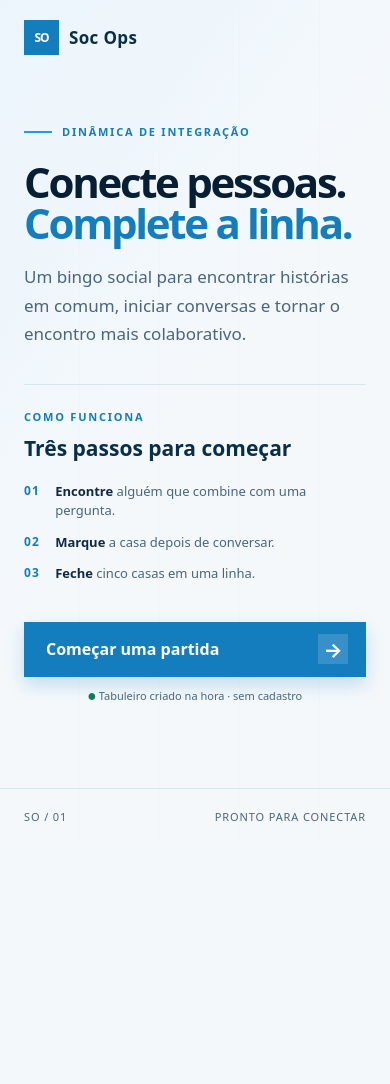
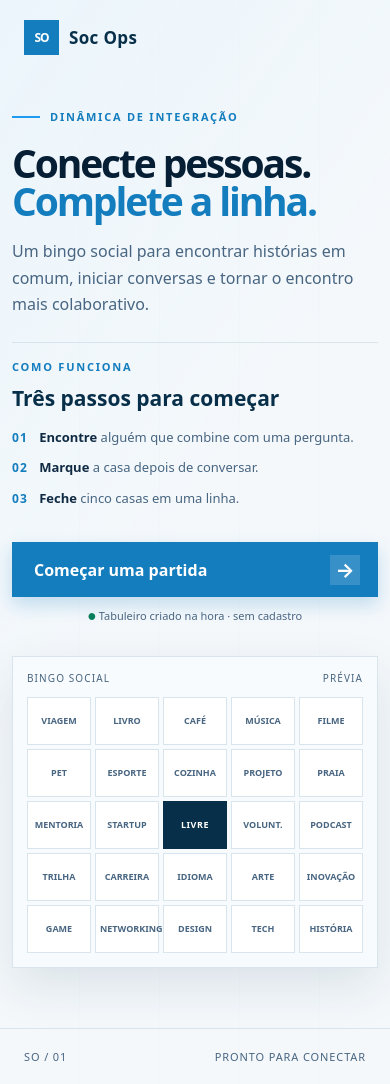
Before and after one commit to treinamentos-serpro/copilot-dev-days-ligiane-souza, a Spring Boot app: page / in a window 390 px wide. Before the commit the page ends 821 px from the top, so only its background shows below. Run offline with Spring Boot 4, Linux system fonts and the light colour scheme.

Commit message:
Refina lobby com layout editorial em duas colunas
Co-authored-by: ligiane <1353319+ligiane@users.noreply.github.com>

```diff
--- a/socops/src/main/resources/static/css/app.css
+++ b/socops/src/main/resources/static/css/app.css
@@ -47,24 +47,32 @@ body {
     .brand-mark { display: grid; place-items: center; width: 35px; height: 35px; color: white; background: var(--blue); font-size: 12px; font-weight: 700; letter-spacing: -.08em; }
     .brand-name { font-weight: 700; }
     .brand-context, .lobby-footer, .game-footer { color: var(--ink-soft); font-size: 11px; letter-spacing: .08em; text-transform: uppercase; }
-    .lobby-content { width: min(100% - 48px, 700px); margin: auto; padding: 48px 0 60px; animation: rise-in .65s ease both; }
+    .lobby-content { width: min(100% - 48px, 1080px); margin: auto; padding: 44px 0 60px; }
+    .lobby-editorial { display: grid; grid-template-columns: minmax(0, 1.05fr) minmax(0, .95fr); gap: clamp(30px, 5vw, 70px); align-items: center; }
+    .lobby-copy { animation: rise-in .6s ease both; }
     .eyebrow, .section-kicker { color: var(--blue); font-size: 11px; font-weight: 700; letter-spacing: .16em; text-transform: uppercase; }
     .eyebrow { display: flex; align-items: center; gap: 10px; }
     .eyebrow-line { width: 28px; height: 2px; background: var(--blue-bright); }
-    .lobby-content h1 { margin: 22px 0 20px; color: var(--navy-deep); font-size: clamp(42px, 7vw, 74px); line-height: .98; letter-spacing: -.055em; }
+    .lobby-content h1 { margin: 20px 0 18px; color: var(--navy-deep); font-size: clamp(40px, 6vw, 68px); line-height: .98; letter-spacing: -.055em; }
     .lobby-content h1 span { color: var(--blue); }
-    .lobby-lead { max-width: 510px; margin: 0 0 36px; color: var(--ink-soft); font-size: 17px; line-height: 1.65; }
-    .how-panel { max-width: 560px; padding: 24px 0 8px; border-top: 1px solid var(--line); }
-    .how-panel h2 { margin: 10px 0 20px; color: var(--navy); font-size: 21px; }
-    .steps-list { display: grid; grid-template-columns: repeat(3, 1fr); gap: 18px; margin: 0 0 30px; padding: 0; list-style: none; }
-    .steps-list li { display: flex; flex-direction: column; gap: 12px; color: var(--ink-soft); font-size: 13px; line-height: 1.5; }
+    .lobby-lead { max-width: 520px; margin: 0 0 28px; color: var(--ink-soft); font-size: 16px; line-height: 1.65; }
+    .how-panel { max-width: 520px; padding: 20px 0 8px; border-top: 1px solid var(--line); }
+    .how-panel h2 { margin: 10px 0 16px; color: var(--navy); font-size: 21px; }
+    .steps-list { display: grid; gap: 11px; margin: 0 0 26px; padding: 0; list-style: none; }
+    .steps-list li { display: grid; grid-template-columns: auto 1fr; align-items: baseline; gap: 14px; color: var(--ink-soft); font-size: 13px; line-height: 1.5; }
     .steps-list strong { color: var(--ink); }
     .step-number { color: var(--blue); font-size: 12px; font-weight: 700; letter-spacing: .1em; }
-    .primary-action { display: flex; align-items: center; justify-content: space-between; width: 100%; min-height: 55px; padding: 0 18px 0 22px; color: white; background: var(--blue); box-shadow: 0 8px 18px rgba(20, 125, 190, .22); font-weight: 700; text-align: left; transition: background .18s ease, transform .18s ease, box-shadow .18s ease; }
+    .primary-action { display: flex; align-items: center; justify-content: space-between; width: min(100%, 420px); min-height: 55px; padding: 0 18px 0 22px; color: white; background: var(--blue); box-shadow: 0 8px 18px rgba(20, 125, 190, .22); font-weight: 700; text-align: left; transition: background .18s ease, transform .18s ease, box-shadow .18s ease; }
     .primary-action:hover { background: var(--navy); box-shadow: 0 12px 24px rgba(8, 47, 73, .2); transform: translateY(-2px); }
     .action-arrow { display: grid; place-items: center; width: 30px; height: 30px; background: rgba(255,255,255,.15); font-size: 20px; }
-    .privacy-note { color: var(--ink-soft); font-size: 11px; text-align: center; }
+    .privacy-note { color: var(--ink-soft); font-size: 11px; text-align: left; }
     .privacy-note span { color: var(--success); font-size: 9px; }
+    .lobby-preview { animation: rise-in .6s ease .08s both; }
+    .preview-frame { padding: 18px; border: 1px solid var(--line); background: #f8fbfd; box-shadow: var(--shadow); }
+    .preview-heading { display: flex; justify-content: space-between; margin-bottom: 12px; color: var(--ink-soft); font-size: 10px; letter-spacing: .11em; text-transform: uppercase; }
+    .preview-grid { display: grid; grid-template-columns: repeat(5, minmax(0, 1fr)); gap: 6px; }
+    .preview-grid span { display: grid; place-items: center; min-height: clamp(38px, 5.2vw, 56px); padding: 6px 4px; color: var(--ink-soft); background: var(--surface); border: 1px solid var(--line); font-size: clamp(9px, 1vw, 11px); font-weight: 700; line-height: 1.2; text-transform: uppercase; text-align: center; }
+    .preview-grid .preview-free { color: white; background: var(--navy); border-color: var(--navy); letter-spacing: .06em; }
     .lobby-footer { margin-top: auto; border-top: 1px solid var(--line); }
 
     /* Active game */
@@ -119,9 +127,18 @@ body {
     @media (max-width: 620px) {
         .brand-bar, .lobby-footer { padding: 20px 24px; }
         .brand-context, .lobby-footer span:nth-child(2) { display: none; }
-        .lobby-content { padding-top: 42px; }
-        .steps-list { grid-template-columns: 1fr; gap: 12px; }
-        .steps-list li { flex-direction: row; gap: 15px; }
+        .lobby-content { width: min(100% - 24px, 1080px); padding-top: 34px; }
+        .lobby-editorial { grid-template-columns: 1fr; gap: 22px; }
+        .lobby-content h1 { font-size: clamp(34px, 10vw, 50px); }
+        .lobby-lead { margin-bottom: 24px; }
+        .how-panel { padding-top: 16px; }
+        .steps-list li { gap: 11px; }
+        .primary-action { width: 100%; }
+        .privacy-note { text-align: center; }
+        .lobby-preview { max-width: 460px; margin: 0 auto; }
+        .preview-frame { padding: 14px; }
+        .preview-grid { gap: 4px; }
+        .preview-grid span { min-height: 34px; font-size: 9px; }
         .game-header { min-height: 62px; }
         .game-header .brand-name { display: none; }
         .round-status { font-size: 0; }
@@ -136,6 +153,13 @@ body {
         .game-footer { padding-bottom: 16px; }
         .game-footer span:last-child { display: none; }
         .victory-dialog { padding: 26px; }
+    }
+
+    @media (prefers-reduced-motion: reduce) {
+        .lobby-copy,
+        .lobby-preview {
+            animation: none;
+        }
     }
 
 body {
--- a/socops/src/main/resources/templates/game.html
+++ b/socops/src/main/resources/templates/game.html
@@ -18,6 +18,8 @@
         <span class="brand-context">Encontro &middot; Social Bingo</span>
     </header>
     <main class="lobby-content">
+        <section class="lobby-editorial">
+            <div class="lobby-copy">
                 <div class="eyebrow"><span class="eyebrow-line"></span> Dinâmica de integração</div>
                 <h1>Conecte pessoas.<br/><span>Complete a linha.</span></h1>
                 <p class="lobby-lead">Um bingo social para encontrar histórias em comum, iniciar conversas e tornar o encontro mais colaborativo.</p>
@@ -34,6 +36,24 @@
 
                 <button onclick="launchGame()" class="primary-action" type="button"><span>Começar uma partida</span><span class="action-arrow" aria-hidden="true">&#8594;</span></button>
                 <p class="privacy-note"><span aria-hidden="true">&#9679;</span> Tabuleiro criado na hora &middot; sem cadastro</p>
+            </div>
+
+            <aside class="lobby-preview" aria-hidden="true">
+                <div class="preview-frame">
+                    <div class="preview-heading">
+                        <span>Bingo Social</span>
+                        <span>Prévia</span>
+                    </div>
+                    <div class="preview-grid">
+                        <span>Viagem</span><span>Livro</span><span>Café</span><span>Música</span><span>Filme</span>
+                        <span>Pet</span><span>Esporte</span><span>Cozinha</span><span>Projeto</span><span>Praia</span>
+                        <span>Mentoria</span><span>Startup</span><span class="preview-free">Livre</span><span>Volunt.</span><span>Podcast</span>
+                        <span>Trilha</span><span>Carreira</span><span>Idioma</span><span>Arte</span><span>Inovação</span>
+                        <span>Game</span><span>Networking</span><span>Design</span><span>Tech</span><span>História</span>
+                    </div>
+                </div>
+            </aside>
+        </section>
     </main>
     <footer class="lobby-footer"><span>SO / 01</span><span>Social Operations</span><span>Pronto para conectar</span></footer>
 </div>
```
Lines whose indentation alone changed are shown as unchanged.
